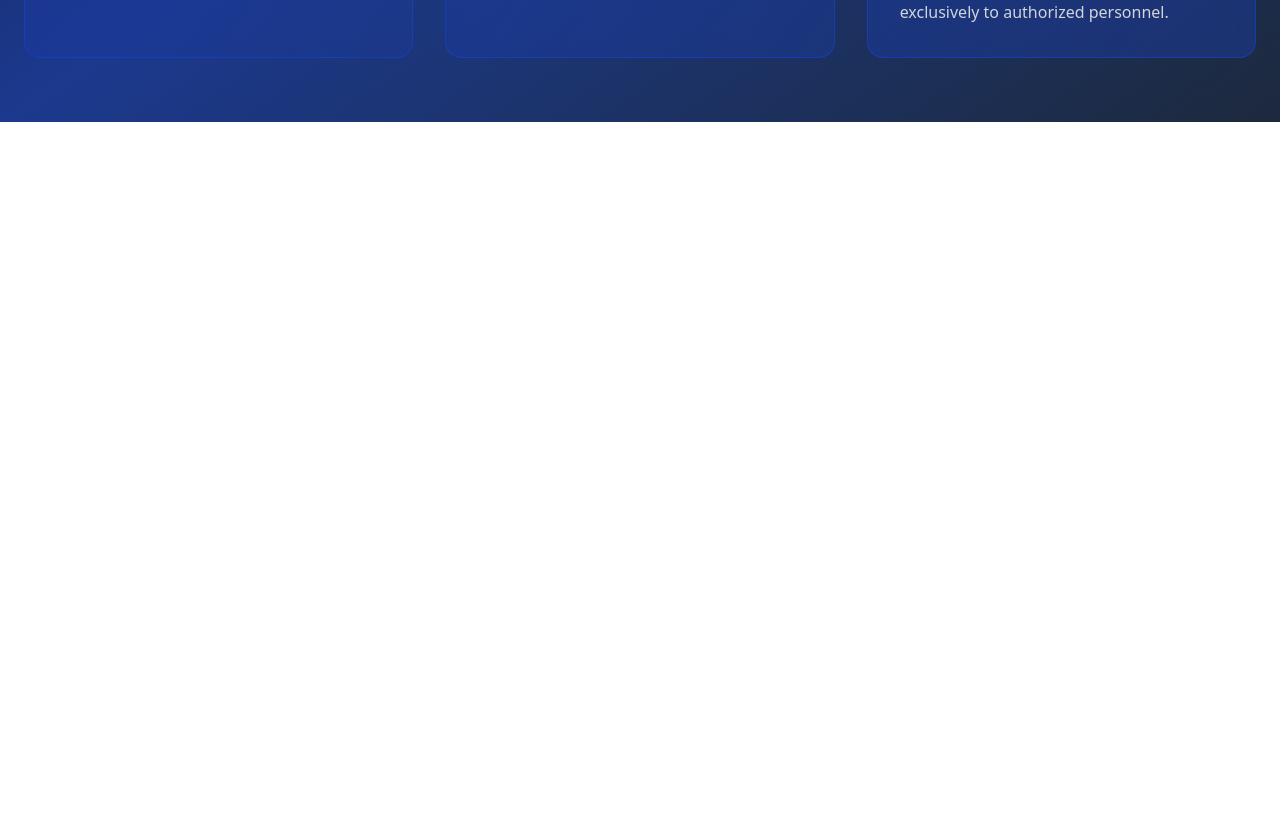
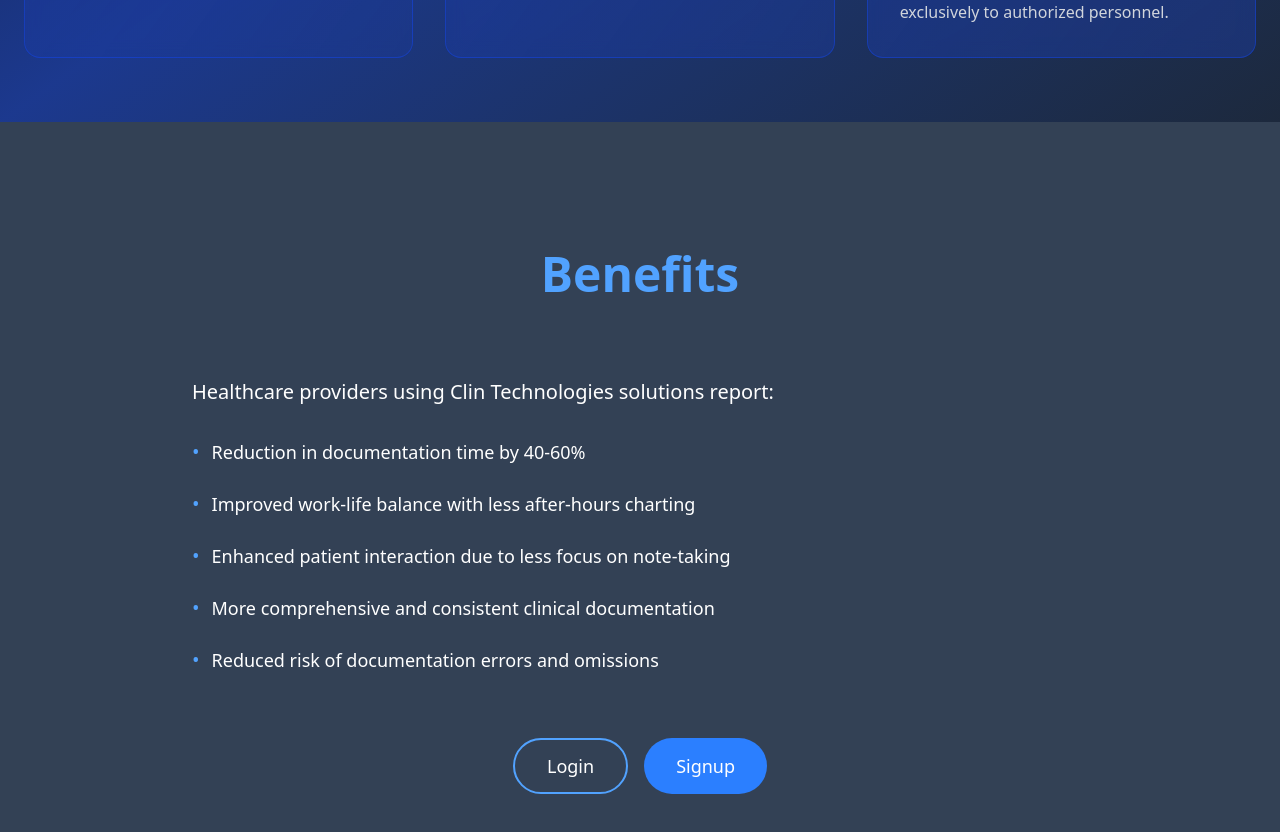
Before and after one commit to bharatroy4D/jvai-task, a React (Vite) app: page / in a window 1280 px wide. Shown: the part 2700-3532 px from the top of the page. Before the commit the page ends 2822 px from the top, so only its background shows below. Built offline with nearby package versions, Linux system fonts and the light colour scheme.

Commit message:
Tecnology component is added

```diff
--- a/src/Layout/Main.jsx
+++ b/src/Layout/Main.jsx
@@ -5,6 +5,7 @@ import Hero from '../Components/Hero/Hero';
 import About from '../Pages/About/About';
 import OurSolutions from '../Pages/OurSolutions/OurSolutions';
 import Technology from '../Pages/Tecnology/Tecnology';
+import Benefits from '../Pages/Benefits/Benefits';
 
 const Main = () => {
     return (
@@ -14,6 +15,7 @@ const Main = () => {
             <About />
             <OurSolutions />
             <Technology />
+            <Benefits />
         </div>
     );
 };
--- /dev/null
+++ b/src/Pages/Benefits/Benefits.jsx
@@ -0,0 +1,56 @@
+import React from 'react';
+
+const Benefits = () => {
+  return (
+    <div id='Benefits' className="min-h-screen bg-slate-800 text-white flex flex-col justify-center items-center px-8" style={{ backgroundColor: '#334155' }}>
+      {/* Benefits Header */}
+      <div className="text-center mb-12">
+        <h1 className="text-5xl font-bold text-blue-400 mb-8">
+          Benefits
+        </h1>
+      </div>
+
+      {/* Benefits Content */}
+      <div className="max-w-4xl w-full mb-16">
+        <p className="text-xl text-white mb-8">
+          Healthcare providers using Clin Technologies solutions report:
+        </p>
+
+        {/* Benefits List */}
+        <ul className="space-y-6 text-lg text-white">
+          <li className="flex items-start">
+            <span className="text-blue-400 mr-3 text-xl">•</span>
+            Reduction in documentation time by 40-60%
+          </li>
+          <li className="flex items-start">
+            <span className="text-blue-400 mr-3 text-xl">•</span>
+            Improved work-life balance with less after-hours charting
+          </li>
+          <li className="flex items-start">
+            <span className="text-blue-400 mr-3 text-xl">•</span>
+            Enhanced patient interaction due to less focus on note-taking
+          </li>
+          <li className="flex items-start">
+            <span className="text-blue-400 mr-3 text-xl">•</span>
+            More comprehensive and consistent clinical documentation
+          </li>
+          <li className="flex items-start">
+            <span className="text-blue-400 mr-3 text-xl">•</span>
+            Reduced risk of documentation errors and omissions
+          </li>
+        </ul>
+      </div>
+
+      {/* Buttons */}
+      <div className="flex gap-4">
+        <button className="px-8 py-3 border-2 border-blue-400 text-white rounded-full text-lg font-medium hover:bg-blue-400 hover:text-slate-800 transition-colors">
+          Login
+        </button>
+        <button className="px-8 py-3 bg-blue-500 text-white rounded-full text-lg font-medium hover:bg-blue-600 transition-colors">
+          Signup
+        </button>
+      </div>
+    </div>
+  );
+}
+export default Benefits;
```
